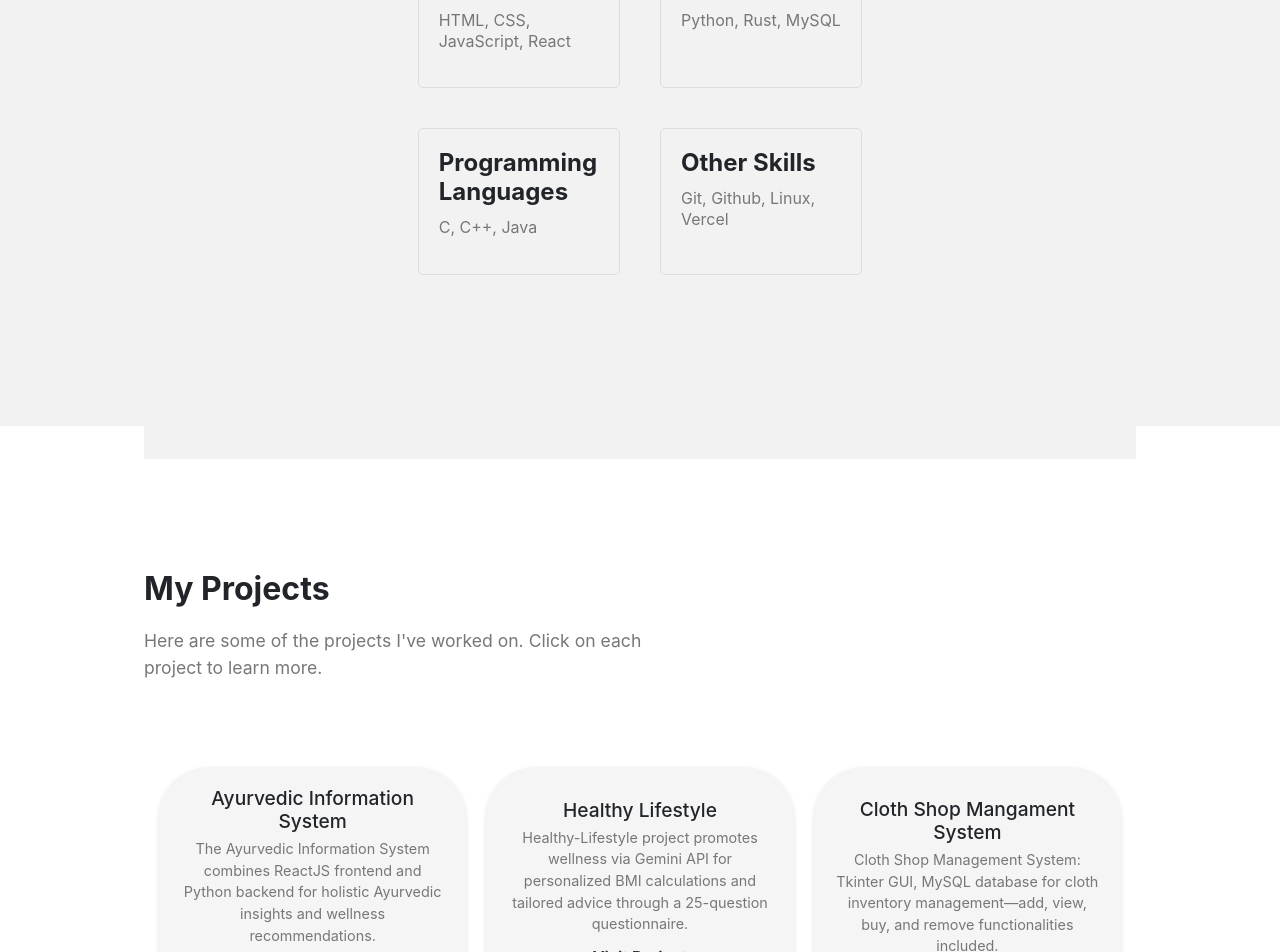
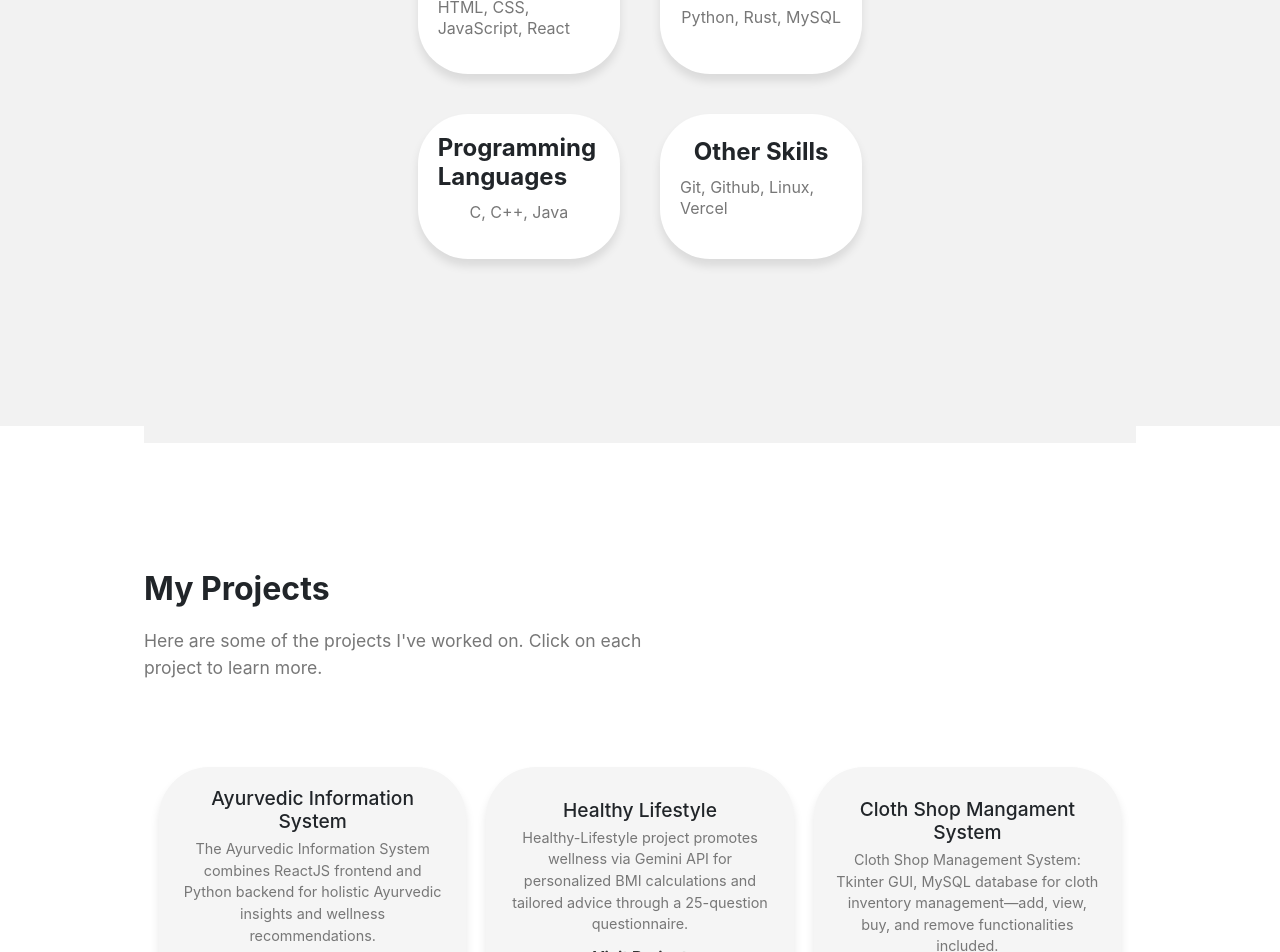
Before and after one commit to pathakjiop/New-Portfolio, a React (Create React App) app: page / in a window 1280 px wide. Shown: the part 1240-2192 px from the top of the page. Built offline with nearby package versions, Linux system fonts and the light colour scheme.

Commit message:
Changes in boxs and shadow

```diff
--- a/src/components/Education/Education.css
+++ b/src/components/Education/Education.css
@@ -11,6 +11,11 @@
 .education-item {
   margin-bottom: 20px; /* Add margin between items */
   padding: 20px; /* Add padding inside items */
+  margin-lef: 20px;
+  padding: 20px;
+  background-color: #fff;
+  border-radius: 50px;
+  box-shadow: 0 7px 10px rgba(0, 0, 0, 0.1);
 }
 
 .education-item h3 {
--- a/src/components/Projects/Projects.css
+++ b/src/components/Projects/Projects.css
@@ -24,7 +24,7 @@
   ); /* Set card width to 33% of available space with some margin */
   background-color: #f5f5f5; /* Light gray background for cards */
   border-radius: 50px; /* Add rounded corners to cards */
-  box-shadow: 0 2px 5px rgba(0, 0, 0, 0.1); /* Add subtle shadow */
+  box-shadow: 0 7px 10px rgba(0, 0, 0, 0.1); /* Add subtle shadow */
   margin-bottom: 20px; /* Add some space below each card */
   margin-top: 70px; /* Adjust the margin-top to position the card slightly lower */
   padding: 20px; /* Add padding inside cards */
--- a/src/components/Skills/Skills.css
+++ b/src/components/Skills/Skills.css
@@ -8,7 +8,7 @@
 
 .skills-container h1 {
   font-size: 2rem;
-  margin-bottom: 20px;
+  margin-bott: 20px;
   text-align: left;
 }
 
@@ -28,10 +28,15 @@
 }
 
 .skill-section {
+  display: flex; /* Use flexbox */
+  flex-direction: column; /* Stack items vertically */
+  justify-content: center; /* Center items vertically */
+  align-items: center; /* Center items horizontally */
   margin: 20px;
   padding: 20px;
-  border: 1px solid #ddd;
-  border-radius: 5px;
+  border-radius: 50px; /* Rounded corners */
+  background-color: #fff; /* White background */
+  box-shadow: 0 7px 10px rgba(0, 0, 0, 0.1); /* Add shadow */
   width: calc(33% - 30px);
   text-align: left;
 }
```
